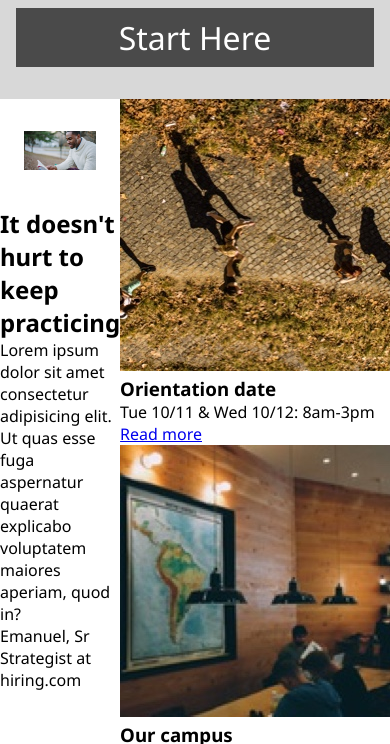
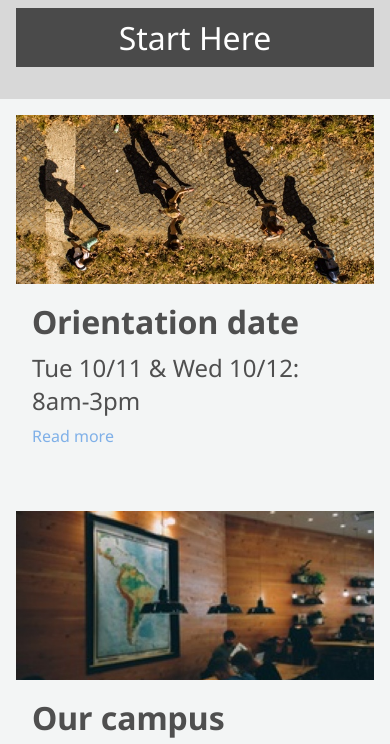
Before and after one commit to Tranfersafety/27-Ratthaphumi-colmar, a plain HTML site: page index.html in a window 390 px wide. Shown: the part 757-1501 px from the top of the page. Drawn offline with Linux system fonts and the light colour scheme.

Commit message:
finished information section both

```diff
--- a/index.html
+++ b/index.html
@@ -90,6 +90,11 @@
               src="./assets/capstone_colmar_assets/capstone_colmar_assets/images/information-orientation.jpg"
               alt="information-orientation"
             />
+            <img
+              src="./assets/capstone_colmar_assets/capstone_colmar_assets/images/information-orientation-mobile.jpg"
+              alt="information-orientation"
+              class="information-hidden-image"
+            />
             <div class="information-sidebar-box-info">
               <h3>Orientation date</h3>
               <span>Tue 10/11 & Wed 10/12: 8am-3pm</span>
@@ -99,7 +104,11 @@
           <div class="information-sidebar-box">
             <img
               src="./assets/capstone_colmar_assets/capstone_colmar_assets/images/information-campus.jpg"
-              alt="campus"
+              alt="information-campus"
+            /><img
+              src="./assets/capstone_colmar_assets/capstone_colmar_assets/images/information-campus-mobile.jpg"
+              alt="information-campus"
+              class="information-hidden-image"
             />
             <div class="information-sidebar-box-info">
               <h3>Our campus</h3>
@@ -111,6 +120,11 @@
             <img
               src="./assets/capstone_colmar_assets/capstone_colmar_assets/images/information-guest-lecture.jpg"
               alt="information-guest-lecture"
+            />
+            <img
+              src="./assets/capstone_colmar_assets/capstone_colmar_assets/images/information-guest-lecture-mobile.jpg"
+              alt="information-guest-lecture"
+              class="information-hidden-image"
             />
             <div class="information-sidebar-box-info">
               <h3>Our guest lecture</h3>
--- a/style.css
+++ b/style.css
@@ -18,7 +18,7 @@ nav {
   height: 64px;
   background-color: wheat;
   .header-l {
-    @media (max-width: 768px) {
+    @media (max-width: 480px) {
       display: none;
     }
     display: flex;
@@ -30,7 +30,7 @@ nav {
   }
   .header-r {
     ul {
-      @media (max-width: 768px) {
+      @media (max-width: 480px) {
         display: none;
       }
       height: 100%;
@@ -65,6 +65,7 @@ nav {
     flex-direction: column;
     justify-content: center;
     gap: 2rem;
+    color: #4a4a4a;
     h1 {
       font-size: 48px;
     }
@@ -84,18 +85,87 @@ nav {
     a:hover {
       opacity: 0.6;
       transition: 0.3s;
+      -webkit-transition: 0.3s;
+      -moz-transition: 0.3s;
+      -ms-transition: 0.3s;
+      -o-transition: 0.3s;
     }
   }
 }
 /* Information */
 .information {
   display: flex;
-}
-.information-pic {
-  max-width: 60%;
-  img {
-    max-width: 100%;
-    padding: 32px 24px;
+  flex-direction: row;
+  background-color: #f3f5f5;
+  color: #4f4f4f;
+  .information-pic {
+    display: flex;
+    flex-direction: column;
+    max-width: 60%;
+    margin: 32px 24px;
+    @media (max-width: 480px) {
+      display: none;
+    }
+  }
+  .information-pic-info {
+    h2 {
+      margin: 32px 0 24px;
+      font-size: 48px;
+    }
+    p {
+      margin-bottom: 32px;
+      font-size: 24px;
+    }
+    #inf-aut {
+      font-size: 16px;
+    }
+  }
+  .information-sidebar {
+    display: flex;
+    flex-direction: column;
+    /* justify-content: center; */
+    margin-top: 16px;
+    max-width: 40%;
+    .information-sidebar-box {
+      display: flex;
+      flex-direction: row;
+      img {
+        max-width: 35%;
+        margin: 16px;
+      }
+      .information-hidden-image {
+        @media (min-width: 480px) {
+          display: none;
+        }
+      }
+      .information-sidebar-box-info {
+        display: flex;
+        flex-direction: column;
+        justify-content: center;
+        gap: 8px;
+
+        h3 {
+          font-size: 32px;
+          font-weight: 700;
+        }
+        span {
+          font-size: 24px;
+        }
+        a {
+          text-decoration: none;
+          font-size: 24;
+          color: #7fb0e8;
+        }
+      }
+    }
+    .information-sidebar-box:hover {
+      background-color: #d8d8d8;
+      transition: 1s;
+      -webkit-transition: 1s;
+      -moz-transition: 1s;
+      -ms-transition: 1s;
+      -o-transition: 1s;
+    }
   }
 }
 
@@ -105,7 +175,7 @@ nav {
 
 .mobile-head {
   display: none;
-  @media (max-width: 768px) {
+  @media (max-width: 480px) {
     width: 100vh;
     display: flex;
     justify-content: space-around;
@@ -119,7 +189,7 @@ nav {
 
 /* Hero section */
 .hero {
-  @media (max-width: 768px) {
+  @media (max-width: 480px) {
     flex-direction: column;
     img {
       max-width: 100%;
@@ -140,3 +210,29 @@ nav {
     }
   }
 }
+/* Information */
+.information {
+  @media (max-width: 480px) {
+    .information-sidebar {
+      max-width: 100%;
+      padding: 0 16px 0 16px;
+
+      .information-sidebar-box {
+        display: flex;
+        flex-direction: column;
+
+        img {
+          display: none;
+        }
+        .information-hidden-image {
+          display: flex;
+          max-width: 100%;
+          margin: 0;
+        }
+        .information-sidebar-box-info {
+          margin: 16px 16px 64px 16px;
+        }
+      }
+    }
+  }
+}
```
